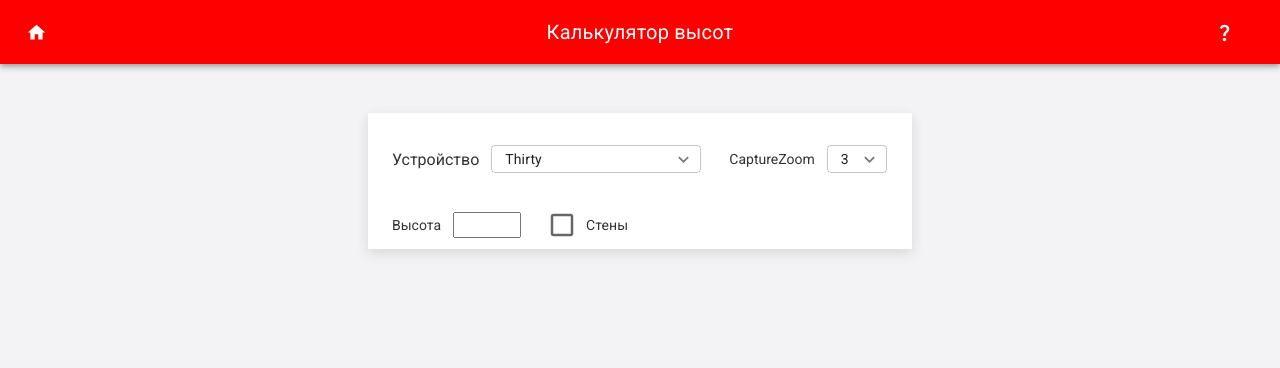
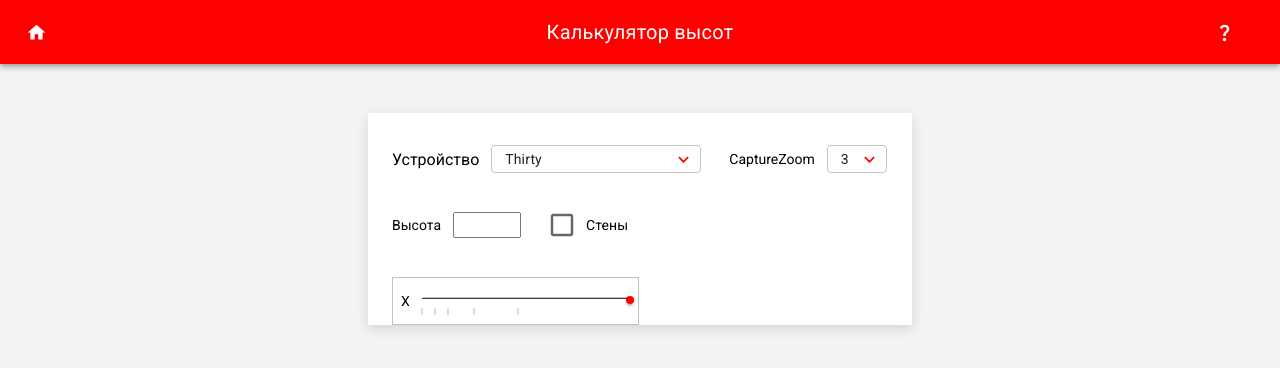
Before and after one commit to AsayShtolth/CalculationHeight, a React (Vite) app: page / in a window 1280 px wide. Shown: the top 368 px of the page. Built offline with nearby package versions, Linux system fonts and the light colour scheme.

Commit message:
Add uncle range
Style and add range for change uncle

```diff
--- a/src/App.css
+++ b/src/App.css
@@ -4,7 +4,33 @@
   /* padding: 2rem; */
   text-align: center;
 }
-
+ .MuiSelect-icon{
+  color: #ff0000 !important;
+}
+.css-bxntsz-MuiSlider-root{
+  height: 1px !important;
+  margin-bottom: 0 !important;
+}
+.MuiSlider-thumb{
+  color: #ff0000 !important;
+  width: 8px !important;
+  height: 8px !important;
+}
+.MuiSlider-rail{
+  background-color: black !important;
+  height: 0.5px !important;
+  opacity: 100 !important;
+  top: 12px !important;
+}
+.MuiSlider-mark{
+  height: 0px !important;
+  width: 0px !important;
+}
+.MuiSlider-markLabel{
+  font-size: 8px !important;
+  top: 20px !important;
+  color: #00000080 !important;
+}
 
 a{
   color: white;
@@ -49,6 +75,12 @@ a{
   gap: 12px;
   align-items: center;
 }
+.uncle{
+  border: 1px solid #3333334D;
+  padding: 8px;
+  align-items: center;
+  max-height: 32px;
+}
 @media (max-width:900px) {
   .container{
      max-width: 600px;
--- a/src/App.jsx
+++ b/src/App.jsx
@@ -12,9 +12,47 @@ import KeyboardArrowDownIcon from '@mui/icons-material/KeyboardArrowDown';
 import FormControlLabel from '@mui/material/FormControlLabel';
 import Checkbox from '@mui/material/Checkbox';
 import { red } from '@mui/material/colors';
+import { Box, Slider } from '@mui/material';
+
 
 function App() {
+  const marks = [
+    {
+      value: 0,
+      label: '|',
+    }
+    ,
+    {
+      value: 5,
+      label: '|',
+    },
+    {
+      value: 10,
+      label: '|',
+    },
+    {
+      value: 20,
+      label: '|',
+    },
+    {
+      value: 37,
+      label: '|',
+    },
+    {
+      value: 100,
+      label: '|',
+    },
+  ];
 
+  // Функции для отображения меток у рандж измения наклона
+  function valuetext(value) {
+    return `|`;
+  }
+
+  function valueLabelFormat(value) {
+    // Здесь нужно прописать корректировку чтобы отображались значения с минусом
+    return marks.findIndex((mark) => mark.value === value) + 1;
+  }
   return (
     <>
     {/* Шапка */}
@@ -105,6 +143,21 @@ function App() {
             color: '#FF0000'}
          }}/>} label="Стены" />
         </div>
+        <div className='container__param uncle'>
+        <Typography>Х</Typography>
+          <Box sx={{ width: 236-28 }}>
+          <Slider
+        color={'#ff0000'}
+        defaultValue={80}
+        getAriaValueText={valuetext}
+        step={5}
+        valueLabelDisplay="auto"
+        marks={marks}
+        max={80}
+        track={false}
+      />
+      </Box>
+        </div>
   </div>
 
 </div>
--- a/src/index.css
+++ b/src/index.css
@@ -2,8 +2,8 @@
    font: 14px 'Roboto', sans-serif;
   /* line-height: normal; */
 
-  color-scheme: light dark;
-  color:#333;
+  /* color-scheme: light dark; */
+  /* color:#333; */
   background-color: #f3f3f5;
 
   font-synthesis: none;
```
